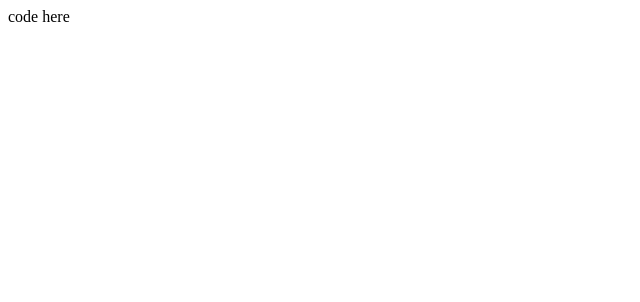
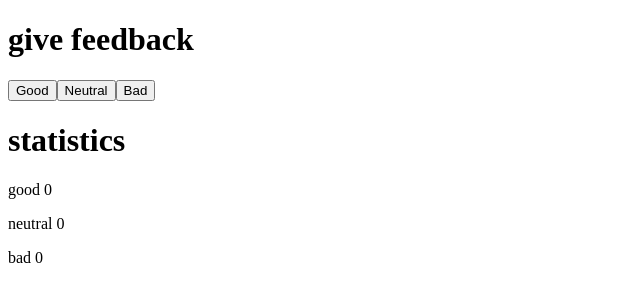
Before and after one commit to pyrobasis/fullstackOpen, a React (Vite) app in the folder part1/unicafe/: page / in a window 1280 px wide. Shown: the top 302 px of the page, without its empty margins (0-640 px from the left). Built offline with nearby package versions, Linux system fonts and the light colour scheme.

Commit message:
unicafe step1

```diff
--- a/part1/unicafe/src/App.jsx
+++ b/part1/unicafe/src/App.jsx
@@ -5,9 +5,20 @@
   const [neutral, setNeutral] = useState(0)
   const [bad, setBad] = useState(0)
 
+  const Button = (props) => {
+    return <button onClick={props.handleClick}>{props.text}</button>
+  }
+
   return (
     <div>
-      code here
+      <h1>give feedback</h1>
+      <Button handleClick={() => setGood(good + 1)} text='Good' />
+      <Button handleClick={() => setNeutral(neutral + 1)} text='Neutral' />
+      <Button handleClick={() => setBad(bad + 1)} text='Bad' />
+      <h1>statistics</h1>
+      <p>good {good}</p>
+      <p>neutral {neutral}</p>
+      <p>bad {bad}</p>
     </div>
   )
 }
```
